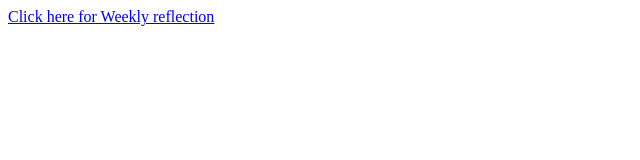
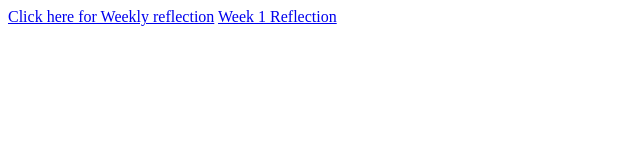
Before and after one commit to tyleraston2/tyleraston2.github.io, a plain HTML site: page index.html in a window 1280 px wide. Shown: the whole page, without its empty margins (0-640 px from the left). Drawn offline with Linux system fonts and the light colour scheme.

Commit message:
Added link to PDF for week 1 reflecion

```diff
--- a/index.html
+++ b/index.html
@@ -1 +1,4 @@
 <a href="https://byui.instructure.com/courses/182194/assignments/8971409?module_item_id=25059712">Click here for Weekly reflection</a>
+<a href="wk1Reflection.pdf">
+    Week 1 Reflection
+</a>
```
